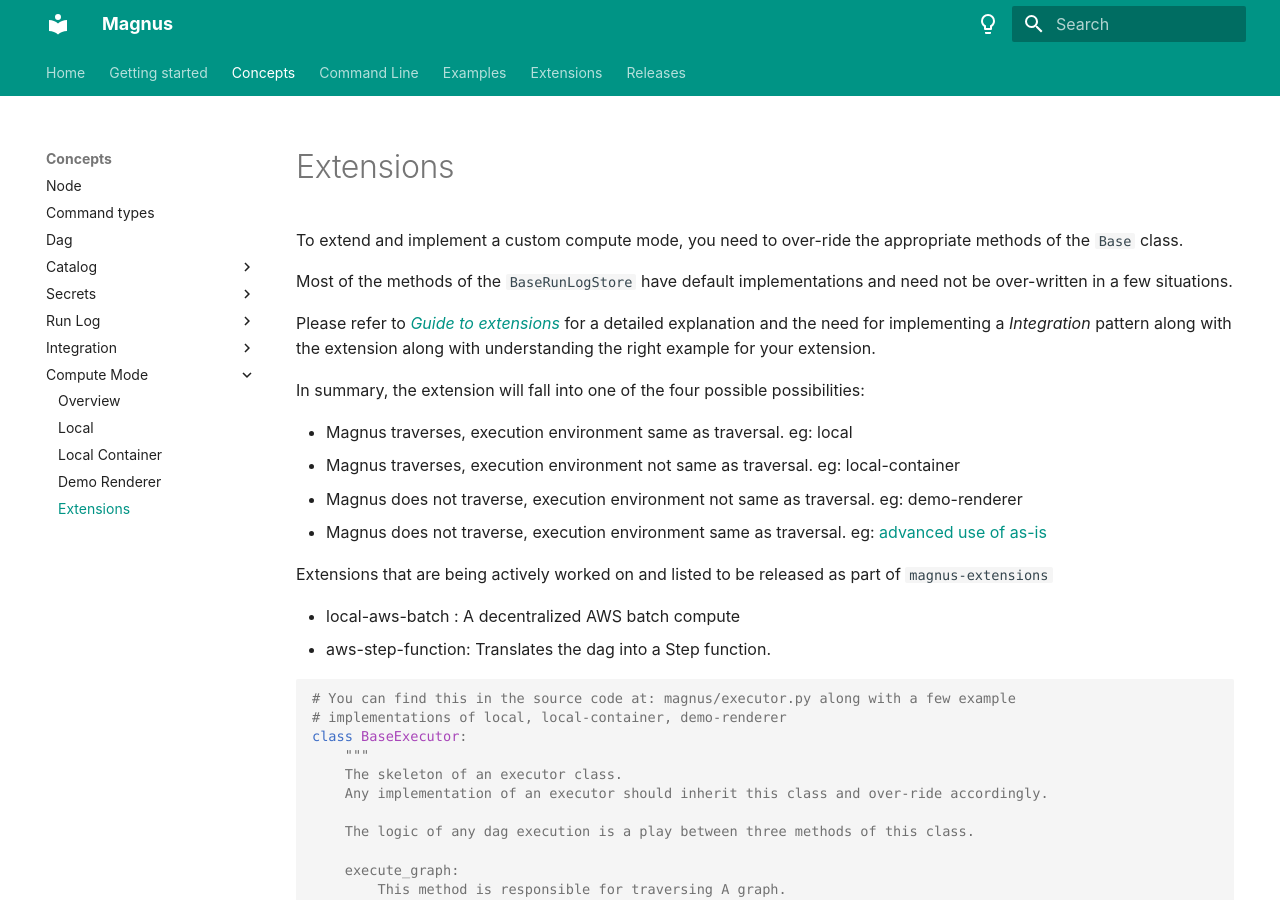
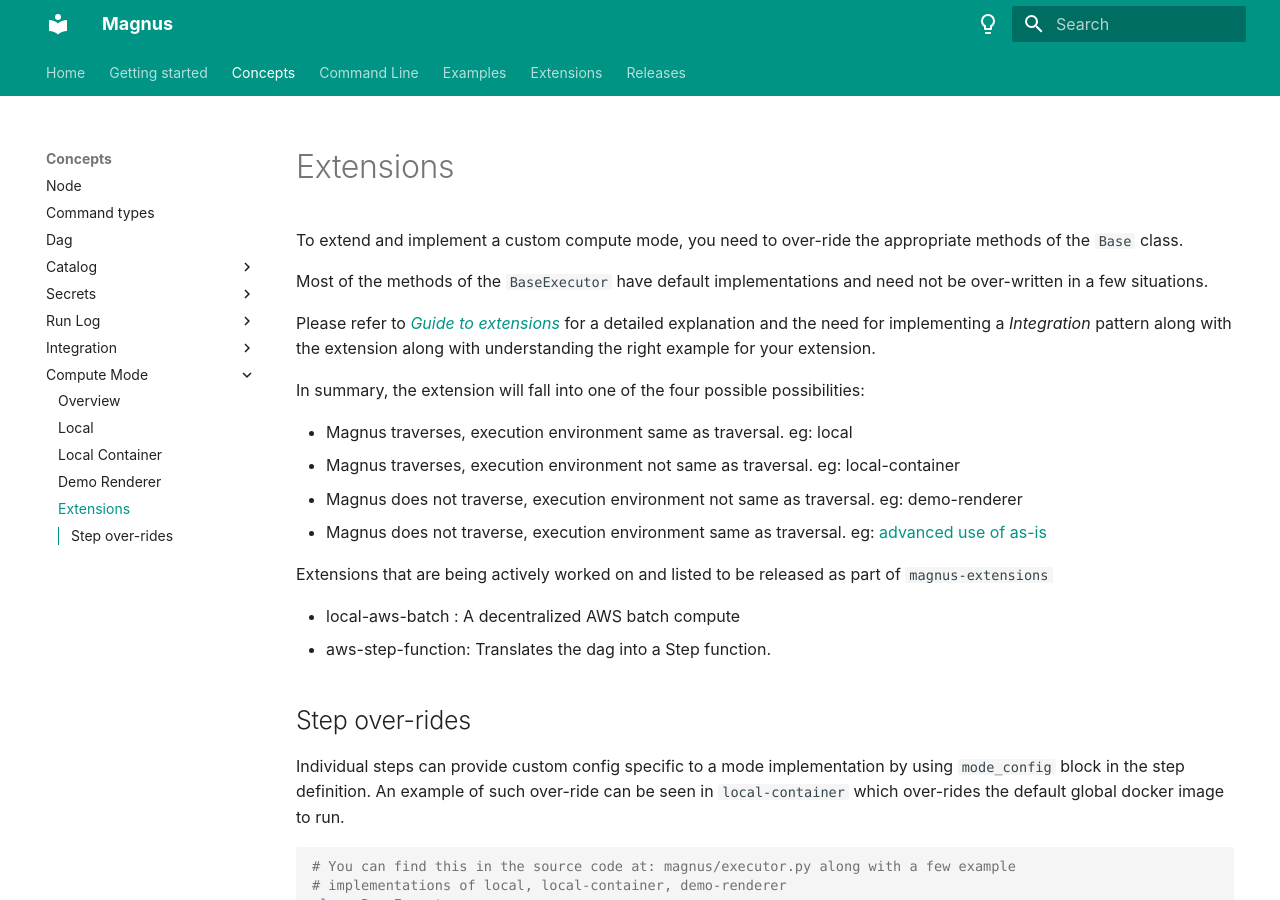
Before and after one commit to AstraZeneca/runnable, an MkDocs documentation site: the page built from docs/concepts/modes-implementations/extensions.md, in a window 1280 px wide and 900 px high. Built offline with MkDocs 1.6.1 and Material for MkDocs 9.7.7, drawn with Linux system fonts in a browser that asks for light colours.

Commit message:
Contextualized configs for mode

````diff
--- a/docs/concepts/modes-implementations/extensions.md
+++ b/docs/concepts/modes-implementations/extensions.md
@@ -1,6 +1,6 @@
 To extend and implement a custom compute mode, you need to over-ride the appropriate methods of the ```Base``` class.
 
-Most of the methods of the ```BaseRunLogStore``` have default implementations and need not be over-written in a few
+Most of the methods of the ```BaseExecutor``` have default implementations and need not be over-written in a few
 situations.
 
 Please refer to [*Guide to extensions* ](../../../extensions/extensions/) for a detailed explanation and the need for
@@ -16,12 +16,19 @@
 [advanced use of as-is](../../../examples/#advanced_use_as-is)
 
 
-
-
 Extensions that are being actively worked on and listed to be released as part of ```magnus-extensions```
 
 - local-aws-batch : A decentralized AWS batch compute
 - aws-step-function: Translates the dag into a Step function.
+
+
+## Step over-rides
+
+Individual steps can provide custom config specific to a mode implementation by using ```mode_config``` block in the
+step definition. An example of such over-ride can be seen in ```local-container``` which over-rides the default
+global docker image to run.
+
+
 
 ```python
 # You can find this in the source code at: magnus/executor.py along with a few example
````
Also changed, not shown: docs/concepts/modes-implementations/local-container.md (+4 -2 lines), 4 other files.
